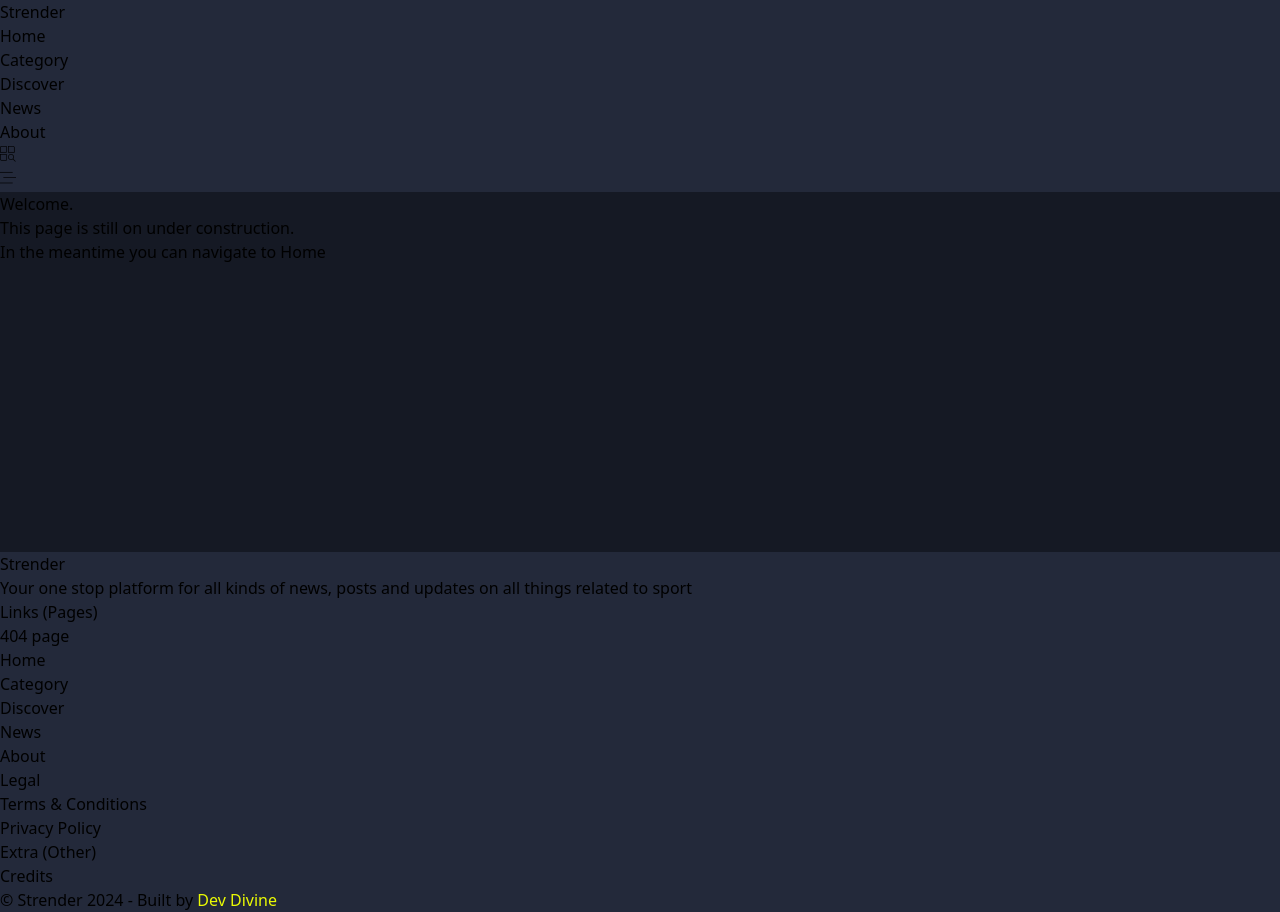
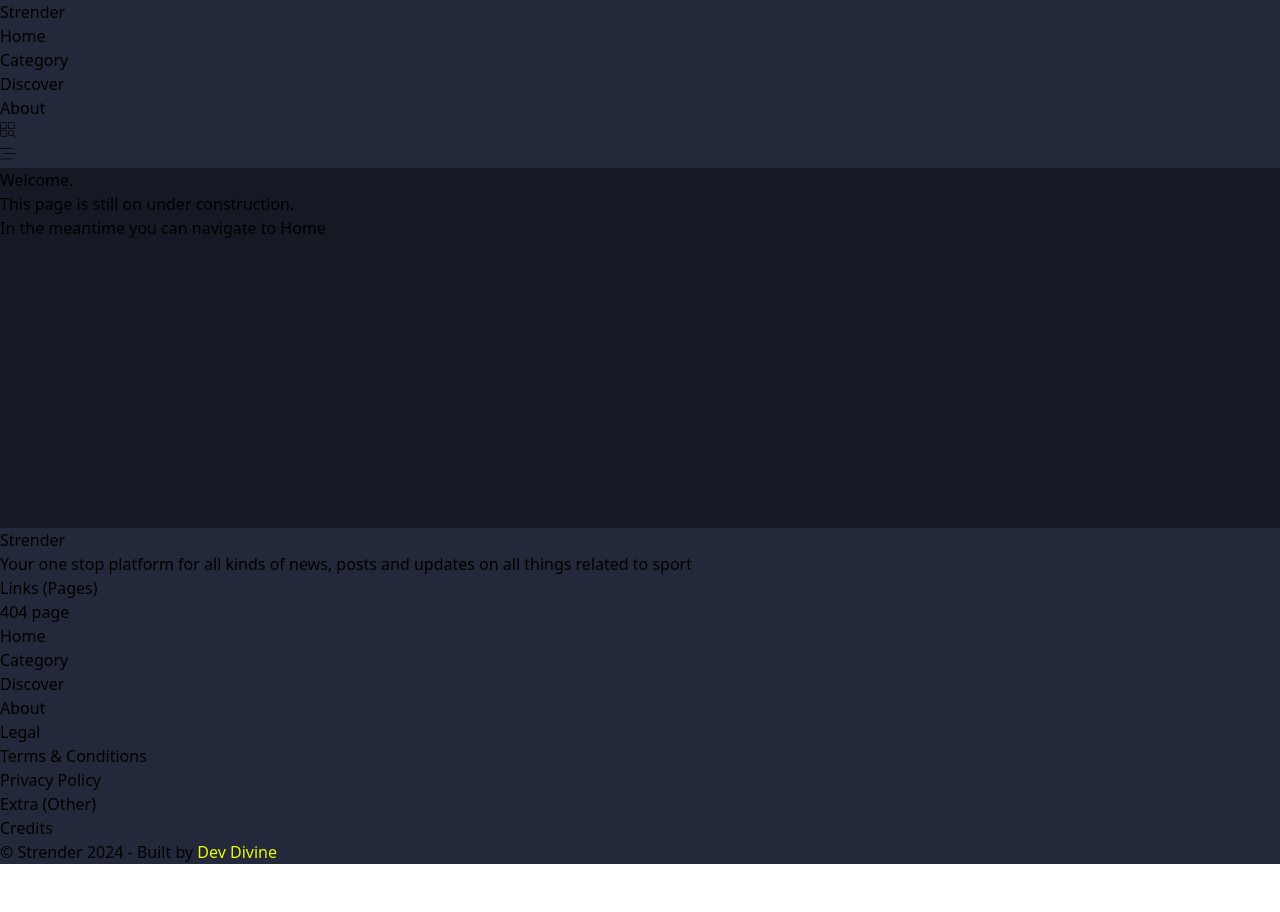
Before and after one commit to Okeke-Divine/strender, a React (Vite) app: page / in a window 1280 px wide. After the commit the page ends 864 px from the top, so only its background shows below. Built offline with nearby package versions, Linux system fonts and the light colour scheme.

Commit message:
Removed the news route pointers

```diff
--- a/src/components/Footer.jsx
+++ b/src/components/Footer.jsx
@@ -18,10 +18,10 @@ export default function Footer({ site_name, siteDesc }) {
       name: "Discover",
       url: "/discover",
     },
-    {
-      name: "News",
-      url: "/news",
-    },
+    // {
+    //   name: "News",
+    //   url: "/news",
+    // },
     {
       name: "About",
       url: "/about",
--- a/src/components/NavBar.jsx
+++ b/src/components/NavBar.jsx
@@ -11,7 +11,7 @@ export default function NavBar({ site_name }) {
     { url: "/home", name: "Home" },
     { url: "/category", name: "Category" },
     { url: "/discover", name: "Discover" },
-    { url: "/news", name: "News" },
+    // { url: "/news", name: "News" },
     { url: "/about", name: "About" },
   ];
   return (
```
